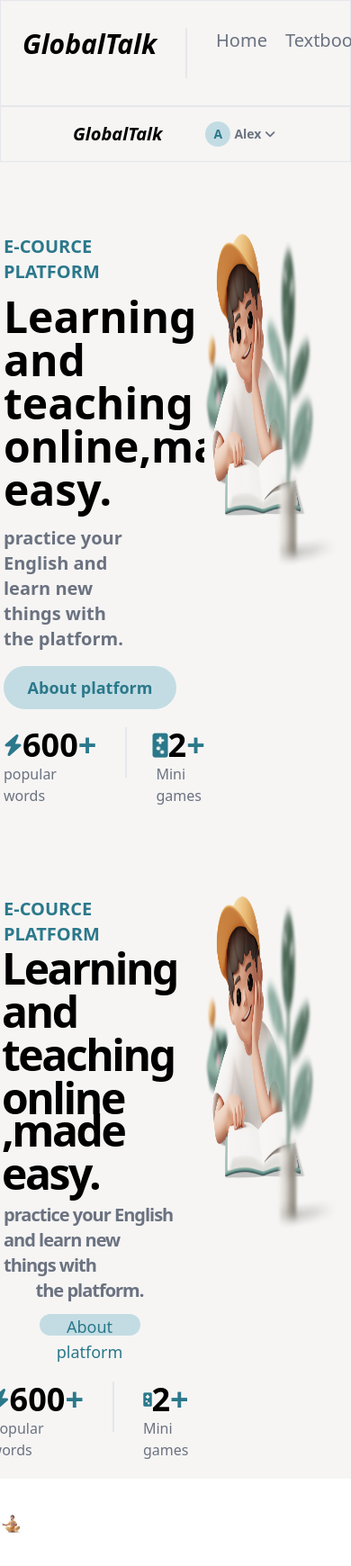
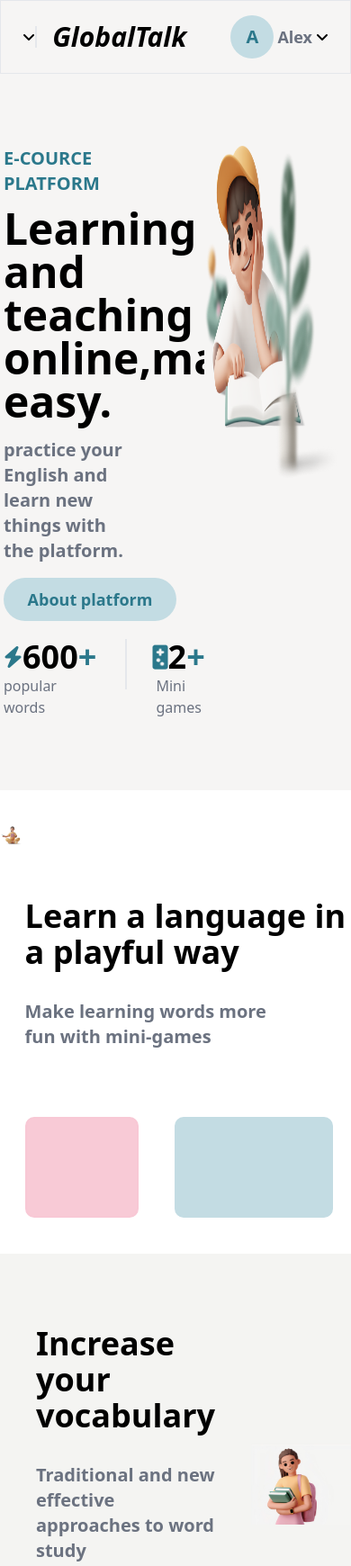
Before and after one commit to amna-gurmani/global-talk, a plain HTML site: page index.html in a window 390 px wide. Shown: the top 1740 px of the page at 90% size. Drawn offline with nearby package versions, Linux system fonts and the light colour scheme.

Commit message:
media query

```diff
--- a/index.html
+++ b/index.html
@@ -16,10 +16,11 @@
   </head>
   <body>
     <!-- header///////////////////// -->
-    <header class="sm:hidden">
+    <header>
       <div
         class="border border-black-200 bg-[#f6f5f4] flex justify-between items-center px-6 py-4"
       >
+      <div class="border-r-2 md:hidden"><i class="fa-solid fa-angle-down md:hidden"></i></div>
         <!-- Globaltalk logo//////////////////  -->
         <div class="flex gap-8">
           <div>
@@ -30,11 +31,11 @@
             </h1>
           </div>
           <!-- border between//// -->
-          <div class="border-r-2"></div>
+          <div class="border-r-2 hidden md:block"></div>
           <!-- nav-items////////// -->
-          <div class="sm:hidden">
+          <div>
             <ul
-              class="text-xl font-medium text-gray-500 flex gap-x-5 "
+              class="hidden md:flex text-xl font-medium text-gray-500 gap-x-5 "
             >
               <li><a href="#home" class="hover:text-black">Home</a></li>
               <li><a href="#textbook" class="hover:text-black">Textbook</a></li>
@@ -58,50 +59,16 @@
               A
             </p>
             <p class="font-extrabold text-lg text-gray-500">Alex</p>
+            <i class="fa-solid fa-angle-down md:hidden"></i>
           </div>
           <a
             href="#sign out"
-            class="hover:text-green-900 hover:underline font-extrabold text-lg"
+            class="hover:text-green-900 hover:underline font-extrabold text-lg hidden md:block"
             >Sign Out <i class="fa-solid fa-arrow-right"></i
           ></a>
         </div>
       </div>
     </header>
-
-<!-- media query for sm ///////////////////// ///////////////////////////////////-->
-
-  <!-- header///////////////////// -->
-  <header>
-    <div
-      class="border border-black-200 bg-[#f6f5f4] flex gap-12 items-center pl-2 pr-1 py-4"
-    >
-    <!-- toggle button /////////////////////// -->
-    <div>
-      <div class="sm:border border-black w-[1.5rem] mb-1"></div>
-      <div class="sm:border border-black w-[1rem] mb-1"></div>
-      <div class="sm:border border-black w-[0.5rem] "></div>
-    </div>
-
-      <!-- Globaltalk logo//////////////////  -->
-        <div>
-          <h1
-            class="text-xl font-black italic">
-            GlobalTalk
-          </h1>
-        </div>
-
-      <!-- ALEX and sign out/////////////////// -->
-
-        <div class="flex items-center gap-1">
-          <p
-            class="font-semibold text-sm text-[#2b788b] bg-[#c3dce3] w-7 h-7 rounded-full flex items-center justify-center"
-          >
-            A
-          </p>
-          <p class="font-semibold text-sm text-gray-500">Alex <i class="fa-solid fa-angle-down"></i></p>
-        </div>
-    </div>
-  </header>
 
     <!-- main/////////////////////// -->
     <main>
@@ -181,88 +148,6 @@
           </div>
         </div>
       </section>
-
-<!-- media query for sm ////////////////////////////////////////////////////// -->
-
-<!-- hero-section//////////////////////// -->
-
-    <section>
-      <div class="flex justify-center py-20 w-full bg-[#f6f5f4] gap-8 sm:flex-col py-5 ">
-        <!-- text///////////////////////// -->
-        <div class="flex flex-col w-[50%] pl-1 sm:pl-0 items-center justify-center ">
-          <!-- first line//// -->
-          <div>
-            <p class="text-[#2b788b] text-xl font-semibold sm:text-xs font-normal">
-              E-COURCE PLATFORM
-            </p>
-          </div>
-          <!-- 2nd line////// -->
-
-            <div class="text-5xl font-extrabold sm:text-xl pt-0 tracking-tighter flex flex-col justify-center items-center">
-              <span>Learning and teaching online</span>
-              <span class="-mt-3">,made easy.</span>
-            </div>
-
-          <!-- 3rd line/////// -->
-
-            <div class="text-gray-500 text-xl font-semibold pt-3 sm:text-xs font-normal tracking-tighter -mt-1 flex flex-col justify-center items-center">
-              <span>practice your English and learn new things with </span>
-              <span>the platform.</span>
-            </div>
-
-          <!-- button//////// -->
-          <div class="pt-3">
-            <button
-              class="text-[#2b788b] text-lg font-bold bg-[#c3dce3] rounded-3xl w-[12rem] hover:text-white hover:bg-[#2b788b] sm:text-xs font-medium w-[7rem] h-6"
-            >
-              About platform
-            </button>
-          </div>
-          <div class="flex pt-5 gap-x-8">
-            <!-- 600 popular words -->
-            <div>
-              <div
-                class="text-4xl font-bold flex justify-center items-center sm:text-xl"
-              >
-                <i class="fa-solid fa-bolt text-2xl text-[#2b788b] sm:text-base"></i
-                >600<span class="text-[#2b788b] text-extrabold font-black sm:text-semibold"
-                  >+</span
-                >
-              </div>
-              <div class="text-md font-medium text-gray-500 sm:text-xs">
-                popular words
-              </div>
-            </div>
-            <!-- border between 2 divs/////////// -->
-            <div class="border-r-2 h-14 sm:h-10"></div>
-            <!-- mini games button ////////// -->
-            <div>
-              <div
-                class="text-4xl font-bold flex justify-center items-center sm:text-xl"
-              >
-                <img
-                  src="assets/images/plusdot.png"
-                  alt="img"
-                  class="flex h-4"
-                />2
-                <span class="text-[#2b788b] text-extrabold font-black sm: text-semibold"
-                  >+</span
-                >
-              </div>
-              <div class="text-md font-medium text-gray-500 sm:text-xs">Mini games</div>
-            </div>
-          </div>
-        </div>
-        <!-- boy image//////////////////////// -->
-        <div>
-          <img
-            src="assets/images/Frame 24.png"
-            alt="boy img"
-            class="h-96 bg-[#f6f5f4] sm:h-[12rem] w-[24rem]"
-          />
-        </div>
-      </div>
-    </section>
 
       <!--1st section under hero-section ///////////// -->
       <section class="flex pt-10 w-[100%]">
```
